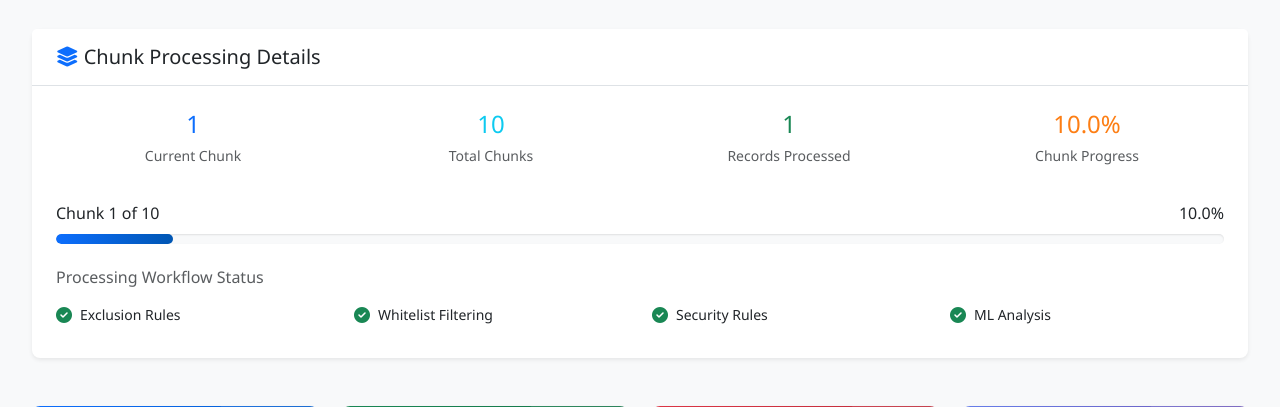
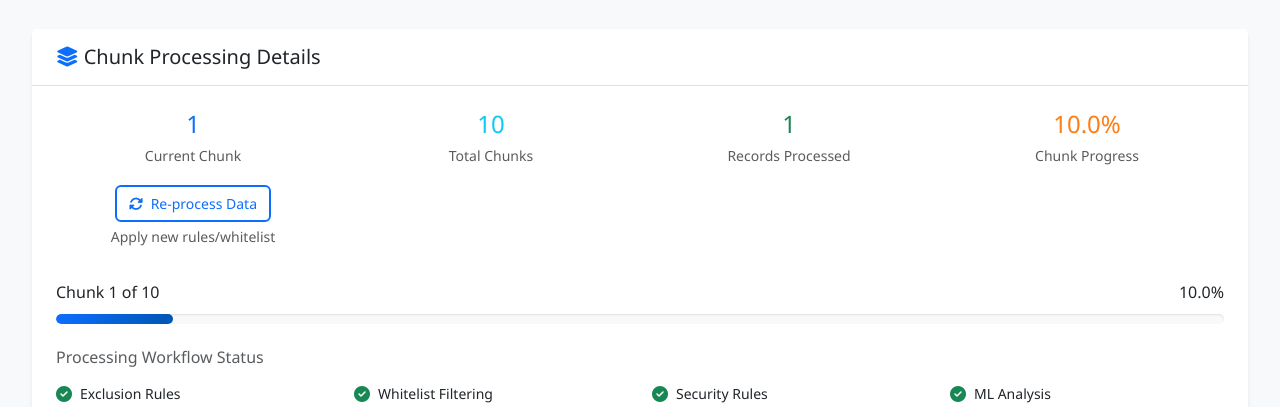
Before and after one commit to Rudolph001/new_001, a Flask app: page /dashboard/1 in a window 1280 px wide. Shown: the part 196-603 px from the top of the page. Run offline with Flask 3, Linux system fonts and the light colour scheme; tables that the repository leaves empty hold one stand-in row (values such as "Sample post"); data that the repository does not hold is empty; some libraries are stand-ins or nearby versions.

Commit message:
Add ability to update existing data using new rules and whitelists
Implements a "/api/reprocess-session/<session_id>" route to re-process data and a "reprocessSessionData" function in dashboard.html.

Replit-Commit-Author: Agent
Replit-Commit-Session-Id: e756d0f2-7dc2-4432-89d3-a6d4c5f4f32d
Replit-Commit-Screenshot-Url: https://storage.googleapis.com/screenshot-production-us-central1/bdd38c68-9128-42e7-9a41-d879bfd136dc/e756d0f2-7dc2-4432-89d3-a6d4c5f4f32d/WEUbJyL

```diff
--- a/routes.py
+++ b/routes.py
@@ -2306,6 +2306,72 @@ def populate_default_risk_factors():
         db.session.rollback()
         return jsonify({'error': str(e)}), 500
 
+@app.route('/api/reprocess-session/<session_id>', methods=['POST'])
+def reprocess_session_data(session_id):
+    """Re-process existing session data with current rules, whitelist, and ML keywords"""
+    try:
+        session = ProcessingSession.query.get_or_404(session_id)
+
+        if not session.data_path or session.status == 'processing':
+            return jsonify({
+                'error': 'Session data not available for re-processing or already processing'
+            }), 400
+
+        # Update session status
+        session.status = 'processing'
+        session.processed_records = 0
+        session.error_message = None
+        db.session.commit()
+
+        # Get the original CSV file path
+        import os
+        csv_path = session.data_path
+        if session.is_compressed:
+            # Handle compressed data - decompress first
+            from session_manager import SessionManager
+            session_manager = SessionManager()
+            csv_path = session_manager.decompress_session_data(session_id)
+
+        # Check if file exists
+        if not os.path.exists(csv_path):
+            session.status = 'error'
+            session.error_message = 'Original CSV file not found'
+            db.session.commit()
+            return jsonify({'error': 'Original CSV file not found'}), 404
+
+        # Clear existing processed data for this session
+        EmailRecord.query.filter_by(session_id=session_id).delete()
+        db.session.commit()
+
+        # Re-process with current configurations
+        from data_processor import DataProcessor
+        processor = DataProcessor()
+        result = processor.process_csv(session_id, csv_path)
+
+        if result['success']:
+            session.status = 'completed'
+            session.processing_completed_at = datetime.utcnow()
+        else:
+            session.status = 'error'
+            session.error_message = result.get('error', 'Re-processing failed')
+
+        db.session.commit()
+
+        return jsonify({
+            'success': result['success'],
+            'message': 'Data re-processed successfully with current configurations' if result['success'] else result.get('error'),
+            'processed_records': result.get('processed_records', 0)
+        })
+
+    except Exception as e:
+        logger.error(f"Error re-processing session {session_id}: {str(e)}")
+        session = ProcessingSession.query.get(session_id)
+        if session:
+            session.status = 'error'
+            session.error_message = str(e)
+            db.session.commit()
+        return jsonify({'error': str(e)}), 500
+
 @app.route('/network/<session_id>')
 def network_dashboard(session_id):
     """Network analysis dashboard for a specific session"""
--- a/templates/dashboard.html
+++ b/templates/dashboard.html
@@ -83,6 +83,16 @@
                         <div class="text-center">
                             <h4 class="text-warning mb-1">{{ "%.1f"|format(((session.current_chunk or 0) / session.total_chunks * 100) if session.total_chunks > 0 else 0) }}%</h4>
                             <small class="text-muted">Chunk Progress</small>
+                        </div>
+                    </div>
+                    <div class="col-lg-3 col-md-6 mb-3">
+                        <div class="text-center">
+                            {% if session.status == 'completed' %}
+                            <button class="btn btn-outline-primary btn-sm" onclick="reprocessSessionData()" id="reprocessBtn">
+                                <i class="fas fa-sync-alt me-1"></i> Re-process Data
+                            </button>
+                            <small class="d-block text-muted mt-1">Apply new rules/whitelist</small>
+                            {% endif %}
                         </div>
                     </div>
                 </div>
@@ -616,6 +626,48 @@
 // Set session ID for JavaScript functions
 window.currentSessionId = '{{ session.id }}';
 
+// Re-process session data with current configurations
+function reprocessSessionData() {
+    const sessionId = "{{ session.id if session else '' }}";
+    if (!sessionId) {
+        alert('No session selected');
+        return;
+    }
+
+    if (!confirm('This will re-process your data with the current rules, whitelist domains, and ML keywords. This may take several minutes. Continue?')) {
+        return;
+    }
+
+    const btn = document.getElementById('reprocessBtn');
+    const originalHtml = btn.innerHTML;
+    btn.disabled = true;
+    btn.innerHTML = '<i class="fas fa-spinner fa-spin me-1"></i> Re-processing...';
+
+    fetch(`/api/reprocess-session/${sessionId}`, {
+        method: 'POST',
+        headers: {
+            'Content-Type': 'application/json'
+        }
+    })
+    .then(response => response.json())
+    .then(data => {
+        if (data.success) {
+            alert(`Success! ${data.processed_records} records re-processed with current configurations.`);
+            location.reload(); // Refresh to show updated results
+        } else {
+            alert(`Error: ${data.error || 'Re-processing failed'}`);
+        }
+    })
+    .catch(error => {
+        console.error('Error:', error);
+        alert('Network error occurred during re-processing');
+    })
+    .finally(() => {
+        btn.disabled = false;
+        btn.innerHTML = originalHtml;
+    });
+}
+
 // Auto-refresh for processing sessions
 {% if session.status == 'processing' %}
 setInterval(function() {
```
